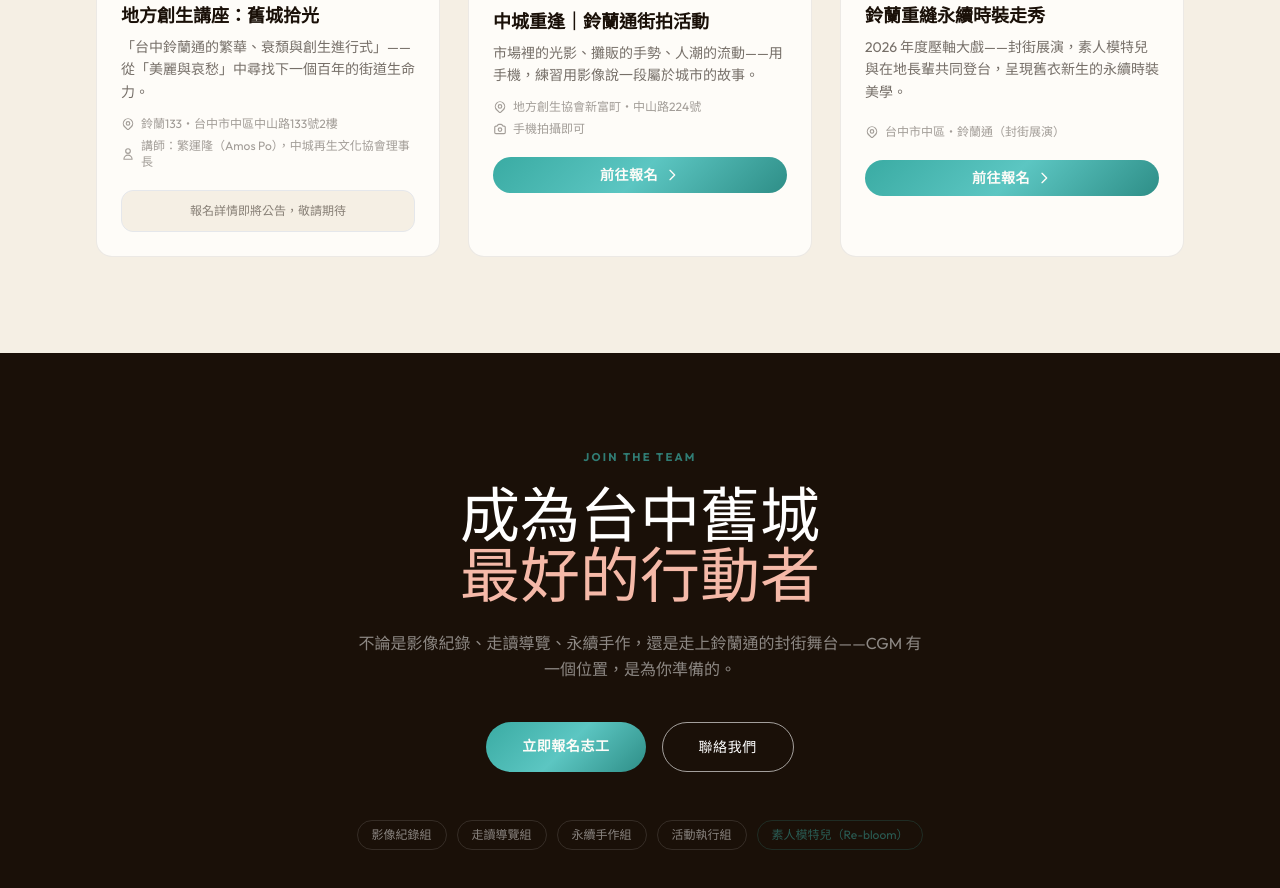
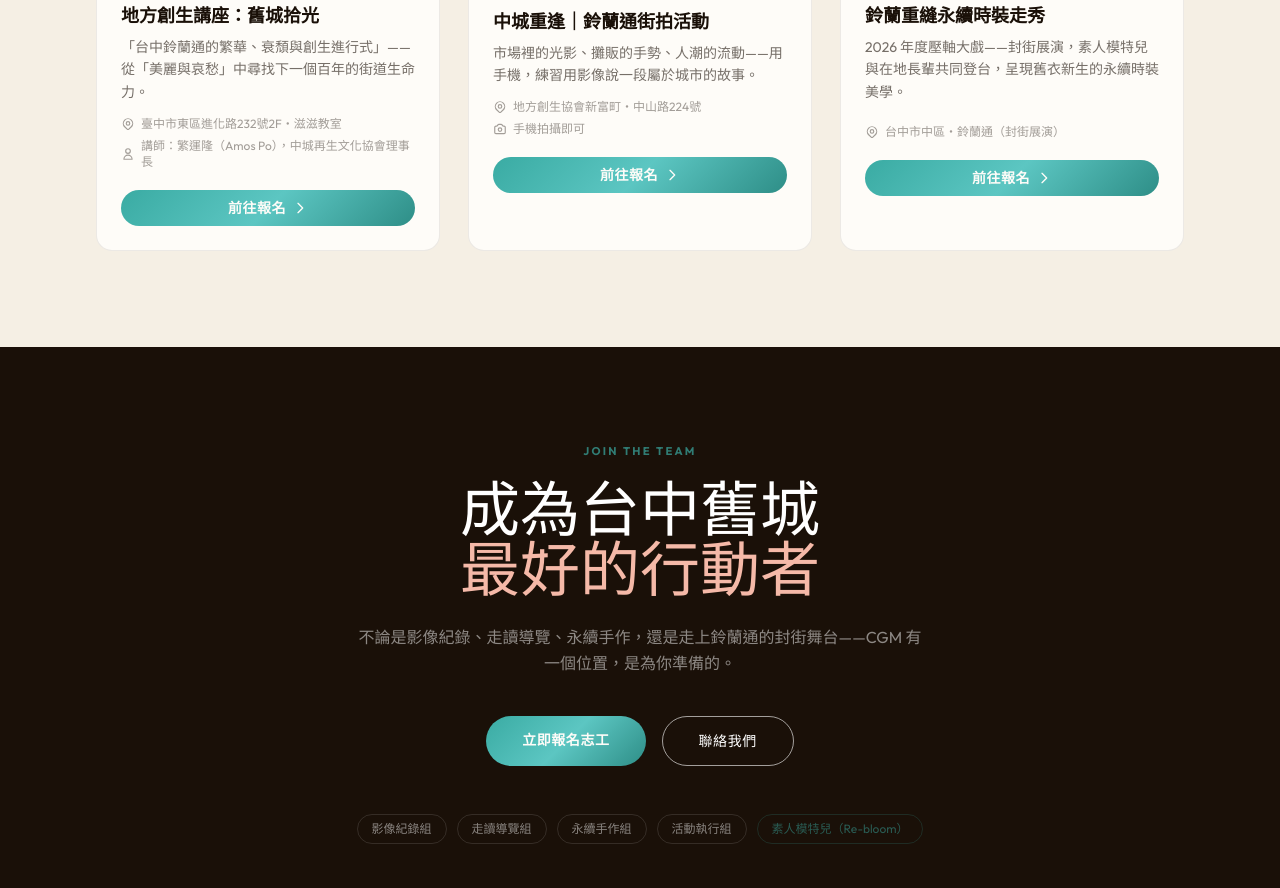
Before and after one commit to wugrapes888/cgm-website, a plain HTML site: page index.html in a window 1280 px wide. Shown: the part 2708-3596 px from the top of the page. Drawn offline with nearby package versions, Linux system fonts and the light colour scheme.

Commit message:
Update old city lecture registration details

```diff
--- a/index.html
+++ b/index.html
@@ -56,7 +56,7 @@
     { "@context": "https://schema.org", "@type": "Event", "name": "台中舊城青年志工招募", "description": "結合年度盛會鈴蘭通，發起給 15–25 歲青年的志工行動計畫，提供影像紀錄、走讀導覽、永續手作、活動執行四組媒合。", "startDate": "2026-04-25T09:00+08:00", "endDate": "2026-05-31T20:00+08:00", "eventStatus": "https://schema.org/EventScheduled", "eventAttendanceMode": "https://schema.org/OfflineEventAttendanceMode", "location": { "@type": "Place", "name": "台中市中區・鈴蘭通活動場域", "address": { "@type": "PostalAddress", "addressLocality": "台中市中區", "addressCountry": "TW" } }, "offers": { "@type": "Offer", "price": "0", "priceCurrency": "TWD", "availability": "https://schema.org/InStock", "url": "https://www.accupass.com/event/2604251225463100249630" }, "organizer": { "@type": "Organization", "name": "CGM 台中分部志工團", "url": "https://wugrapes888.github.io/cgm-website/" }, "typicalAgeRange": "15-25", "isPartOf": { "@type": "EventSeries", "name": "鈴蘭通散步納涼會 2026 CGM 系列活動" } },
     { "@context": "https://schema.org", "@type": "Event", "name": "重縫計畫 Re-bloom 素人模特兒志工招募", "description": "在台中舊城區老街角拆解再縫合舊衣，免費參與 10 堂模特兒培訓，登上 2026 鈴蘭通正式走秀舞台。招募 16–22 歲女生。", "startDate": "2026-05-02T10:30+08:00", "endDate": "2026-10-17T17:30+08:00", "eventStatus": "https://schema.org/EventScheduled", "eventAttendanceMode": "https://schema.org/OfflineEventAttendanceMode", "location": { "@type": "Place", "name": "台中市北區（中山路舊城區）", "address": { "@type": "PostalAddress", "addressLocality": "台中市北區", "addressCountry": "TW" } }, "offers": { "@type": "Offer", "price": "0", "priceCurrency": "TWD", "availability": "https://schema.org/InStock", "url": "https://www.accupass.com/event/2604241429471733364574" }, "organizer": { "@type": "Organization", "name": "CGM 台中分部志工團", "url": "https://wugrapes888.github.io/cgm-website/" }, "typicalAgeRange": "16-22", "isPartOf": { "@type": "EventSeries", "name": "鈴蘭通散步納涼會 2026 CGM 系列活動" } },
     { "@context": "https://schema.org", "@type": "Event", "name": "職人影像採集｜午後的舊城散策", "description": "以台中第二市場為場景的攝影文化走讀活動，帶領 15–25 歲青年用鏡頭記錄在地職人故事。手機或單眼皆可參加。", "startDate": "2026-06-20T15:30+08:00", "endDate": "2026-06-20T18:00+08:00", "eventStatus": "https://schema.org/EventScheduled", "eventAttendanceMode": "https://schema.org/OfflineEventAttendanceMode", "location": { "@type": "Place", "name": "台中第二市場（原新富町市場）", "address": { "@type": "PostalAddress", "streetAddress": "中山路", "addressLocality": "台中市中區", "addressCountry": "TW" } }, "offers": { "@type": "Offer", "price": "150", "priceCurrency": "TWD", "availability": "https://schema.org/InStock", "url": "https://www.accupass.com/event/2604251331231737529942" }, "organizer": { "@type": "Organization", "name": "CGM 台中分部志工團", "url": "https://wugrapes888.github.io/cgm-website/" }, "typicalAgeRange": "15-25", "isPartOf": { "@type": "EventSeries", "name": "鈴蘭通散步納涼會 2026 CGM 系列活動" } },
-    { "@context": "https://schema.org", "@type": "Event", "name": "地方創生講座：舊城拾光", "description": "台中鈴蘭通的繁華、衰頹與創生進行式。講師：繁運隆（Amos Po），中城再生文化協會理事長。", "startDate": "2026-06-21T15:00+08:00", "endDate": "2026-06-21T17:00+08:00", "eventStatus": "https://schema.org/EventScheduled", "eventAttendanceMode": "https://schema.org/OfflineEventAttendanceMode", "location": { "@type": "Place", "name": "鈴蘭133", "address": { "@type": "PostalAddress", "streetAddress": "中山路133號2樓", "addressLocality": "台中市中區", "addressCountry": "TW" } }, "organizer": { "@type": "Organization", "name": "CGM 台中分部志工團", "url": "https://wugrapes888.github.io/cgm-website/" }, "isPartOf": { "@type": "EventSeries", "name": "鈴蘭通散步納涼會 2026 CGM 系列活動" } },
+    { "@context": "https://schema.org", "@type": "Event", "name": "地方創生講座：舊城拾光", "description": "台中鈴蘭通的繁華、衰頹與創生進行式。講師：繁運隆（Amos Po），中城再生文化協會理事長。", "startDate": "2026-06-21T15:00+08:00", "endDate": "2026-06-21T17:00+08:00", "eventStatus": "https://schema.org/EventScheduled", "eventAttendanceMode": "https://schema.org/OfflineEventAttendanceMode", "location": { "@type": "Place", "name": "滋滋教室", "address": { "@type": "PostalAddress", "streetAddress": "進化路232號2F", "addressLocality": "臺中市東區", "addressCountry": "TW" } }, "offers": { "@type": "Offer", "url": "https://www.accupass.com/event/2605200106082909119550", "availability": "https://schema.org/InStock" }, "organizer": { "@type": "Organization", "name": "CGM 台中分部志工團", "url": "https://wugrapes888.github.io/cgm-website/" }, "isPartOf": { "@type": "EventSeries", "name": "鈴蘭通散步納涼會 2026 CGM 系列活動" } },
     { "@context": "https://schema.org", "@type": "Event", "name": "中城重逢｜鈴蘭通新富町街拍活動", "description": "用手機練習用影像說一段屬於城市的故事。市場裡的光影、攤販的手勢、人潮的流動，手機即可，無需專業相機。", "startDate": "2026-07-25T09:50+08:00", "endDate": "2026-07-25T13:00+08:00", "eventStatus": "https://schema.org/EventScheduled", "eventAttendanceMode": "https://schema.org/OfflineEventAttendanceMode", "location": { "@type": "Place", "name": "地方創生協會新富町", "address": { "@type": "PostalAddress", "streetAddress": "中山路224號", "addressLocality": "台中市中區", "addressCountry": "TW" } }, "offers": { "@type": "Offer", "price": "150", "priceCurrency": "TWD", "availability": "https://schema.org/InStock", "url": "https://www.accupass.com/event/2604272341512052554366" }, "organizer": { "@type": "Organization", "name": "CGM 台中分部志工團", "url": "https://wugrapes888.github.io/cgm-website/" }, "typicalAgeRange": "15-25", "isPartOf": { "@type": "EventSeries", "name": "鈴蘭通散步納涼會 2026 CGM 系列活動" } },
     { "@context": "https://schema.org", "@type": "Event", "name": "鈴蘭重縫永續時裝走秀", "description": "2026 年度壓軸封街展演。素人模特兒與在地長輩共同登台，呈現舊衣新生的永續時裝美學。", "startDate": "2026-10-25T00:00+08:00", "endDate": "2026-10-26T23:59+08:00", "eventStatus": "https://schema.org/EventScheduled", "eventAttendanceMode": "https://schema.org/OfflineEventAttendanceMode", "location": { "@type": "Place", "name": "台中市中區・鈴蘭通（封街展演）", "address": { "@type": "PostalAddress", "addressLocality": "台中市中區", "addressCountry": "TW" } }, "organizer": { "@type": "Organization", "name": "CGM 台中分部志工團", "url": "https://wugrapes888.github.io/cgm-website/" }, "isPartOf": { "@type": "EventSeries", "name": "鈴蘭通散步納涼會 2026 CGM 系列活動" } }
   ]
@@ -665,16 +665,18 @@
           <div class="space-y-1.5 mb-5">
             <div class="flex items-center gap-1.5 text-xs text-ink/40">
               <svg class="w-3.5 h-3.5 flex-shrink-0" fill="none" stroke="currentColor" viewBox="0 0 24 24"><path stroke-linecap="round" stroke-linejoin="round" stroke-width="2" d="M17.657 16.657L13.414 20.9a1.998 1.998 0 01-2.827 0l-4.244-4.243a8 8 0 1111.314 0z"/><path stroke-linecap="round" stroke-linejoin="round" stroke-width="2" d="M15 11a3 3 0 11-6 0 3 3 0 016 0z"/></svg>
-              鈴蘭133・台中市中區中山路133號2樓
+              臺中市東區進化路232號2F・滋滋教室
             </div>
             <div class="flex items-center gap-1.5 text-xs text-ink/40">
               <svg class="w-3.5 h-3.5 flex-shrink-0" fill="none" stroke="currentColor" viewBox="0 0 24 24"><path stroke-linecap="round" stroke-linejoin="round" stroke-width="2" d="M16 7a4 4 0 11-8 0 4 4 0 018 0zM12 14a7 7 0 00-7 7h14a7 7 0 00-7-7z"/></svg>
               講師：繁運隆（Amos Po），中城再生文化協會理事長
             </div>
           </div>
-          <div class="bg-cream rounded-xl p-3 text-center border border-ink/8">
-            <p class="text-xs text-ink/50">報名詳情即將公告，敬請期待</p>
-          </div>
+          <a href="https://www.accupass.com/event/2605200106082909119550" target="_blank" rel="noopener"
+             class="btn-gold px-5 py-2 rounded-full text-sm inline-flex items-center gap-1.5 w-full justify-center">
+            前往報名
+            <svg class="w-4 h-4" fill="none" stroke="currentColor" viewBox="0 0 24 24"><path stroke-linecap="round" stroke-linejoin="round" stroke-width="2" d="M9 5l7 7-7 7"/></svg>
+          </a>
         </div>
       </article>
 
```
Also changed, not shown: events.html (+8 -3 lines).
